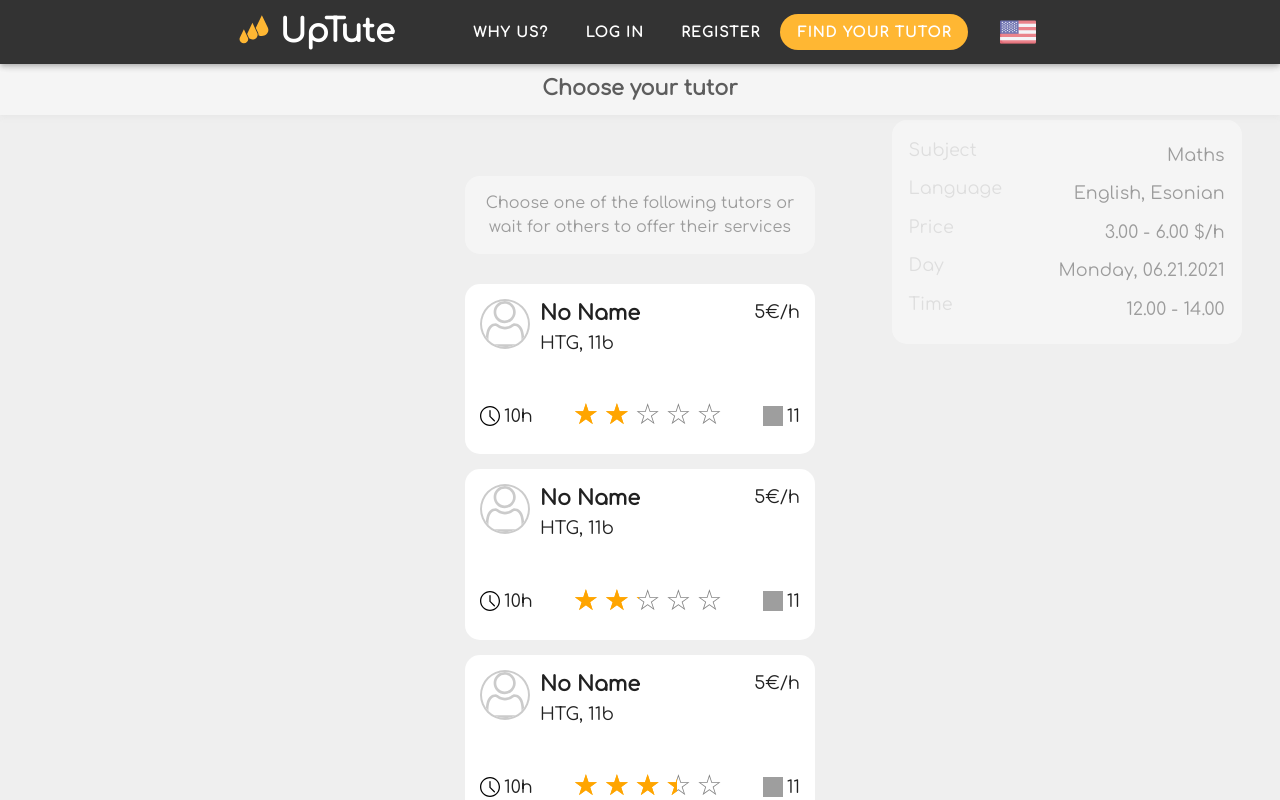
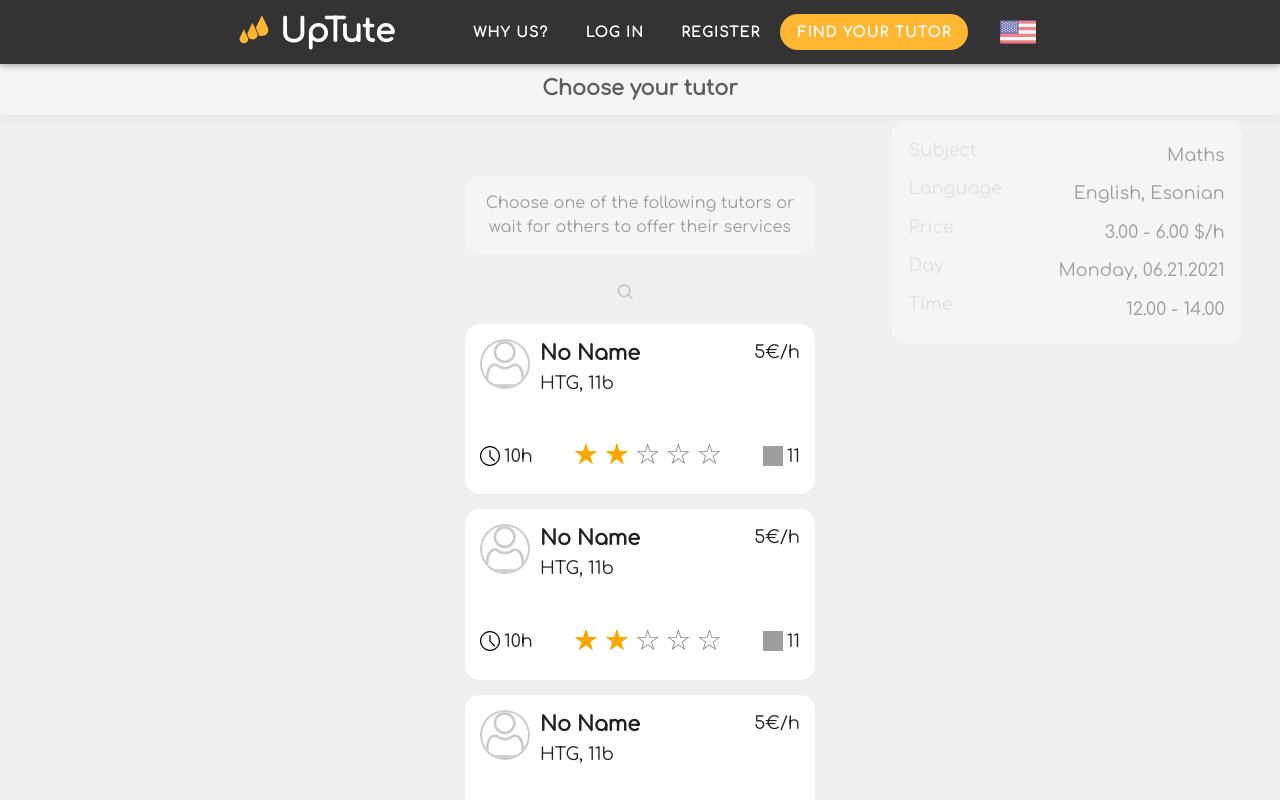
Before and after one commit to egor123/uptute, a Vue app in the folder frontend/: page /en/choose_a_tutor in a window 1280 px wide. Shown: the top 800 px of the page. Built offline with nearby package versions, Linux system fonts and the light colour scheme; grey boxes are pictures that could not be loaded; what vue-animate-scroll would draw is missing.

Commit message:
Search animation

```diff
--- /dev/null
+++ b/frontend/src/components/SearchingForTutors.vue
@@ -0,0 +1,60 @@
+<template>
+  <div class="container">
+    <div class="imgContainer">
+      <div class="innerImgContainer">
+        <img
+          class="magnifiying-glass"
+          src="@/assets\icons\magnifiying-glass.svg"
+          alt="searching for tutors"
+        />
+      </div>
+    </div>
+  </div>
+</template>
+
+<script>
+export default {};
+</script>
+
+<style lang="scss">
+.imgContainer {
+  display: flex;
+  width: 1rem;
+  height: 1rem;
+  animation: triangularMovement 2s ease-in-out infinite alternate both,
+    opacityChange 2.3s ease-in-out infinite alternate both;
+  margin: auto;
+}
+.innerImgContainer {
+  width: 1rem;
+  height: 1rem;
+  animation: scaleChange 2s ease-in-out 1s infinite alternate both;
+}
+
+@keyframes triangularMovement {
+  from {
+    transform: translateX(1rem);
+  }
+  to {
+    transform: translateX(-1rem);
+  }
+}
+
+@keyframes scaleChange {
+  from {
+    transform: scale(1);
+  }
+  to {
+    transform: scale(0.7);
+  }
+}
+
+@keyframes opacityChange {
+  from {
+    opacity: 0.5;
+  }
+  to {
+    opacity: 0;
+  }
+}
+</style>
--- a/frontend/src/views/ChooseATutor.vue
+++ b/frontend/src/views/ChooseATutor.vue
@@ -35,6 +35,7 @@
             <h3 class="chooseOne">{{ $l("choose.choose") }}</h3>
           </v-container>
         </div>
+        <SearchingForTutors />
         <Panels id="panels" :tutors="tutors" />
       </div>
     </div>
@@ -44,6 +45,7 @@
 <script>
 import Header from "@/components/Header.vue";
 import Panels from "@/components/tutorPanel/Panels";
+import SearchingForTutors from "@/components/SearchingForTutors.vue";
 
 export default {
   name: "ChooseATutor",
@@ -55,6 +57,7 @@ export default {
   components: {
     Header,
     Panels,
+    SearchingForTutors,
   },
   data() {
     return {
@@ -182,7 +185,7 @@ $inner-content-width: 350px;
 
 .infoCard {
   border-radius: 0 0 15px 15px;
-  margin-bottom: 30px;
+  margin-bottom: 15px;
 }
 
 .lessonInfo {
```
